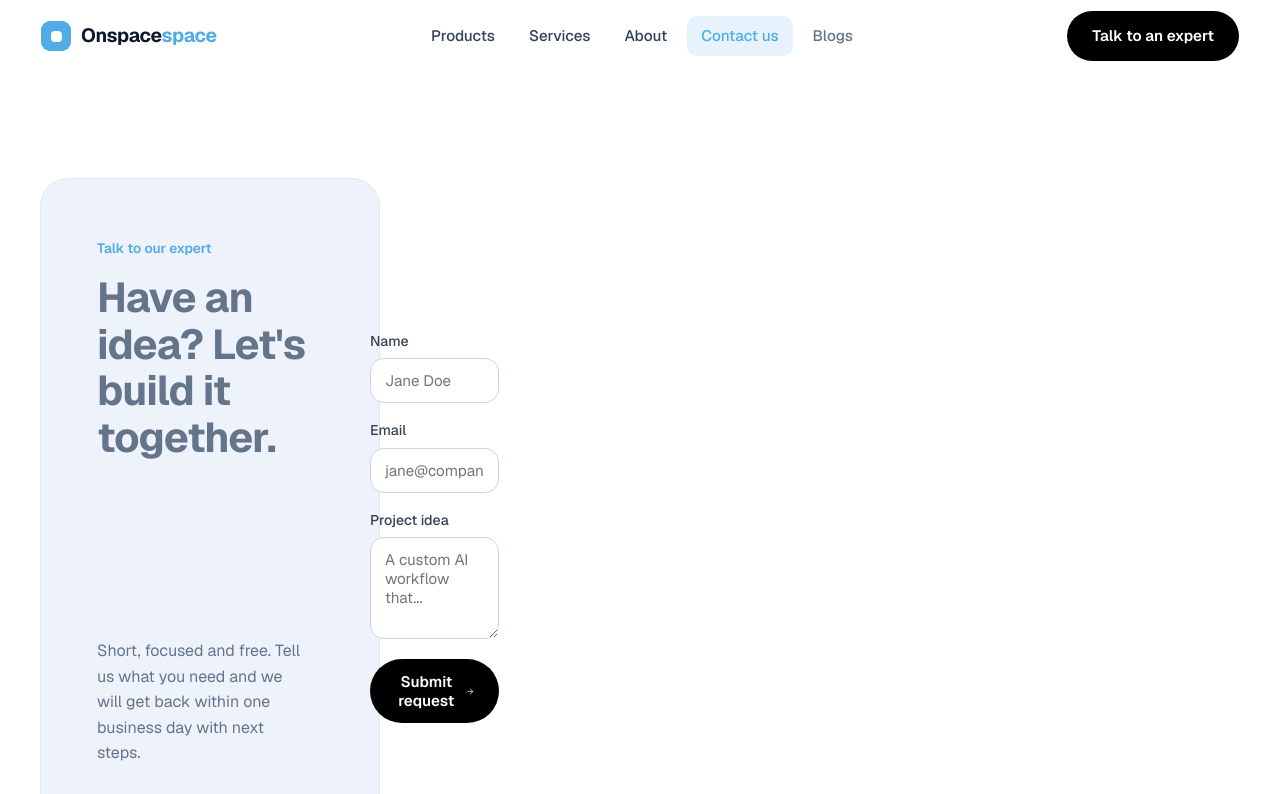
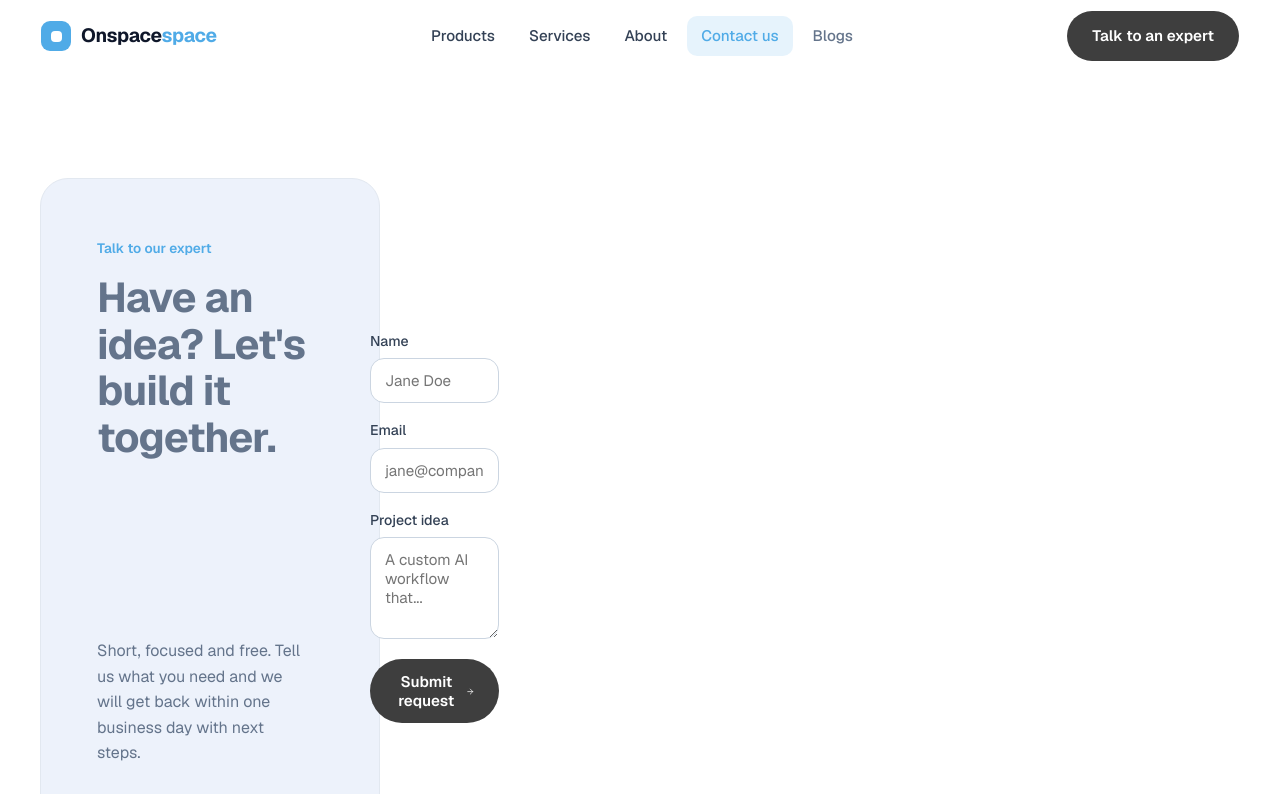
Before and after one commit to soohanur/Onspace-Software-LTD, a Next.js app: page /contact in a window 1280 px wide. Shown: the top 794 px of the page. Built offline with nearby package versions, Linux system fonts and the light colour scheme.

Commit message:
Buttons/tabs: #3e3e3e background

```diff
--- a/src/app/globals.css
+++ b/src/app/globals.css
@@ -174,7 +174,7 @@ main > section:nth-child(2n + 3) {
 }
 
 .btn-primary {
-  background: #000;
+  background: #3e3e3e;
   color: var(--text-on-primary);
   box-shadow: var(--shadow-glow);
 }
--- a/src/components/shared/Readymade/Readymade.module.css
+++ b/src/components/shared/Readymade/Readymade.module.css
@@ -19,7 +19,7 @@
 }
 
 .tabActive {
-  background: #000;
+  background: #3e3e3e;
   border-color: transparent;
   color: #fff;
   box-shadow: var(--shadow-glow);
--- a/src/components/shared/TechStack/TechStack.module.css
+++ b/src/components/shared/TechStack/TechStack.module.css
@@ -18,7 +18,7 @@
 }
 
 .tabActive {
-  background: #000;
+  background: #3e3e3e;
   border-color: transparent;
   color: #fff;
   box-shadow: var(--shadow-glow);
```
